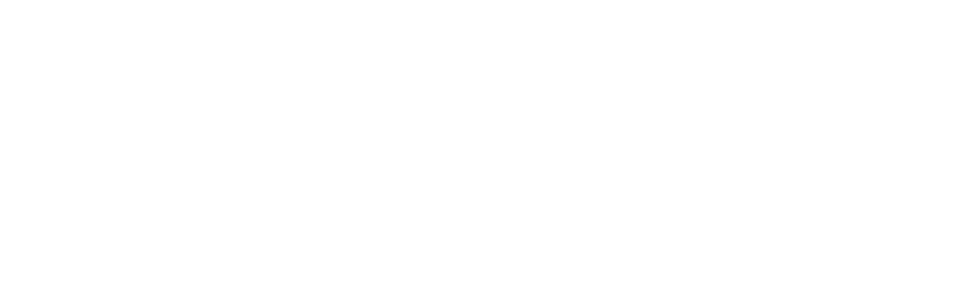
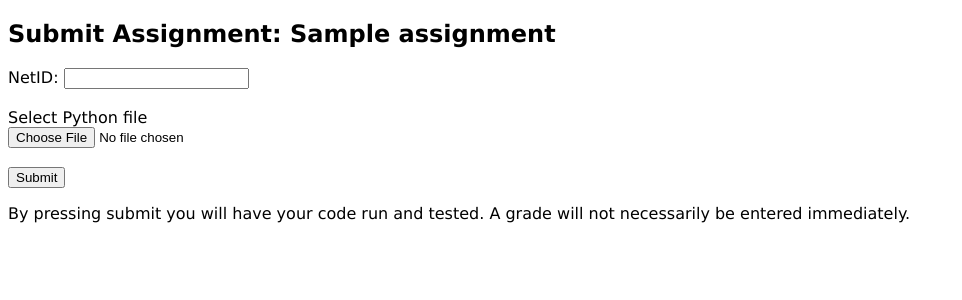
Before and after one commit to rcxwhiz/django_py_grader, a Django app: a page that uses templates/py_grader/submit.html in a window 1280 px wide. Before the commit the part shown is empty. Shown: the top 300 px of the page, without its empty margins (0-962 px from the left). Run offline with Django 3.2, Linux system fonts and the light colour scheme; tables that the repository leaves empty hold one stand-in row (values such as "Sample post").

Commit message:
straight up I've done enough work for the night

```diff
--- a/templates/py_grader/submit.html
+++ b/templates/py_grader/submit.html
@@ -2,13 +2,22 @@
 <html lang="en">
 <head>
     <meta charset="UTF-8">
-    {% if assignment %}
-        <title>Submit: {{ assignment.assignment_name }}</title>
-    {% else %}
-        <title>Submit: Not Found</title>
-    {% endif %}
+    <title>Submit: {{ assignment.assignment_name }}</title>
 </head>
 <body>
 
+<h2 style="font-family:verdana,sans-serif">Submit Assignment: {{ assignment.assignment_name }}</h2>
+
+<!-- TODO need to update this all with django type stuff -->
+<form style="font-family:verdana,sans-serif" action="/action_page.php">
+  <label for="fname">NetID:</label>
+  <input type="text" id="fname" name="fname"><br><br>
+  <label for="myfile">Select Python file</label><br>
+  <input type="file" id="myfile" name="myfile"><br><br>
+  <input type="submit" value="Submit">
+</form>
+
+<p style="font-family:verdana,sans-serif">By pressing submit you will have your code run and tested. A grade will not necessarily be entered immediately.</p>
+
 </body>
 </html>
```
